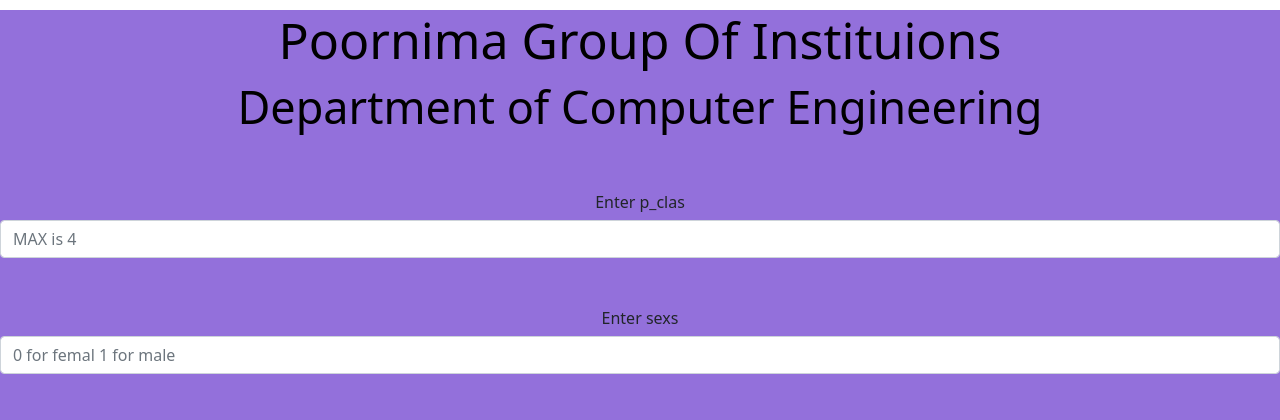
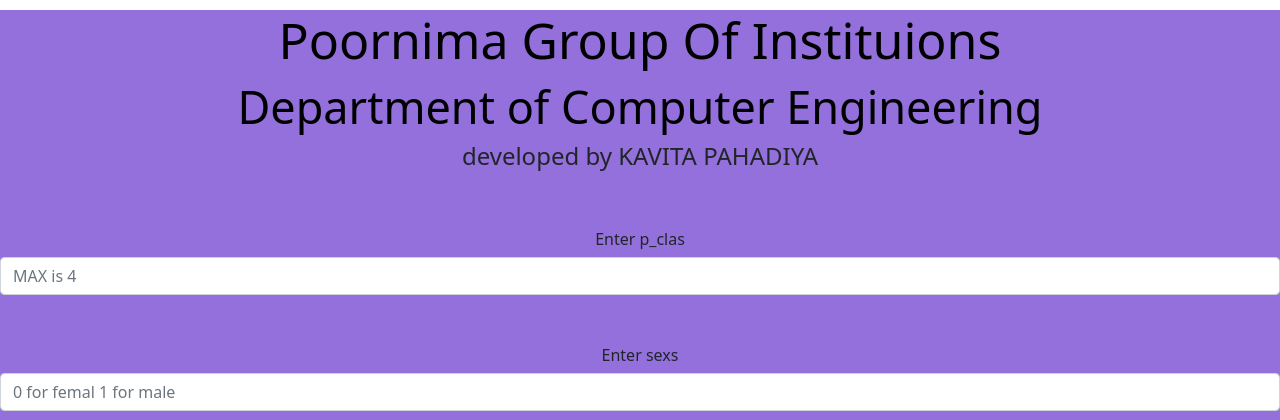
Before and after one commit to kavitapahadiya70/project4_, a Flask app: page / in a window 1280 px wide. Shown: the top 420 px of the page. Run offline with Flask 2, Linux system fonts and the light colour scheme; parts of the project's set-up code (start-up, migrations or seed data) failed here and were passed over.

Commit message:
Update index.html

```diff
--- a/templates/index.html
+++ b/templates/index.html
@@ -25,7 +25,7 @@ div {text-align: center;}
 <div class="col-md-12">
 <center><h2 style="font-size:50px;color:black;margin-top:10px;">Poornima Group Of Instituions </h2></center>
 <center><h2 style="font-size:45px;color:black;margin-top:10px;">Department of Computer Engineering</></center>
-
+      <h4>developed by KAVITA PAHADIYA</h4>
 </div>
 <div class="login">
 
```
